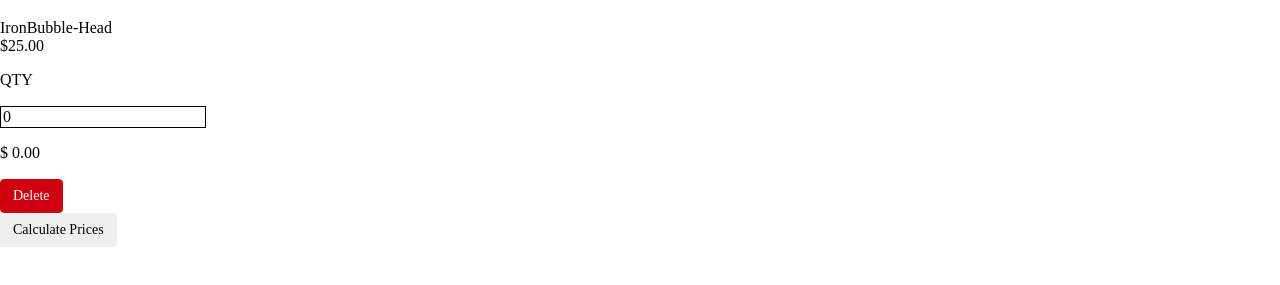
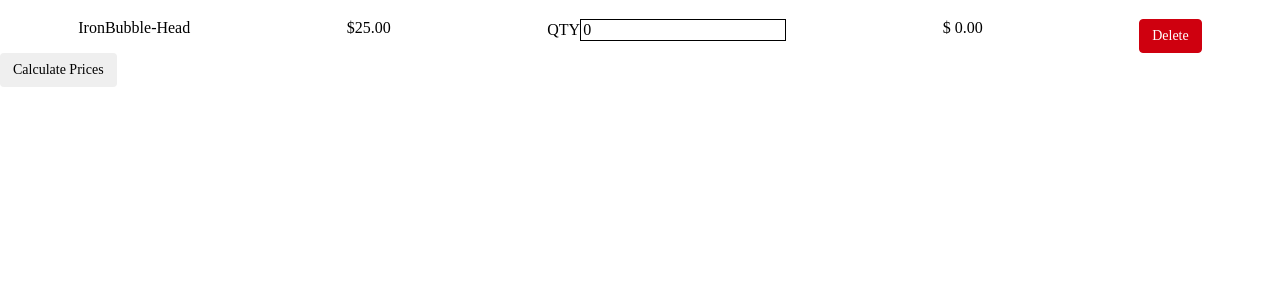
Before and after one commit to ironhack-labs/lab-dom-ironhack-cart, a plain HTML site: page starter-code/index.html in a window 1280 px wide. Shown: the part 61-346 px from the top of the page. Drawn offline with nearby package versions, Linux system fonts and the light colour scheme.

Commit message:
añadido el css inicial

```diff
--- a/starter-code/css/style.css
+++ b/starter-code/css/style.css
@@ -23,6 +23,16 @@ input {
   border: 1px solid transparent;
   border-radius: 4px;
 }
+.product {
+  display: flex;
+  justify-content: space-around;
+  align-content: center;
+  text-align: center;
+}
+
+.product p {
+  display: inline;
+}
 
 .btn-success {
     color: #fff;
--- a/starter-code/index.html
+++ b/starter-code/index.html
@@ -15,8 +15,7 @@
     <div class="product-name"><span>IronBubble-Head</span></div>
     <div id="product-one" value="25"><span >$25.00</span></div>
     <form method="POST" action="">
-      <p>QTY</p>
-      <input type="number" id="product-quantity-one" value="0">
+      <p>QTY<input type="number" id="product-quantity-one" value="0"></p>
     </form>
     <div id="price-tag">
       <p>$ <span id="price"> 0.00</span></p>
--- a/starter-code/js/index.js
+++ b/starter-code/js/index.js
@@ -32,9 +32,7 @@ window.onload = function() {
     console.log(productOnePrice);
     console.log(productOneQuantity);
     console.log(totalPrice);
-    var parent = document.getElementById("price");
-    console.log(totalPrice);
-    parent.innerHTML = totalPrice.toFixed(2);
+    document.getElementById("price").innerHTML = totalPrice.toFixed(2);
   }
 
   calculatePriceButton.onclick = getTotalPrice;
```
